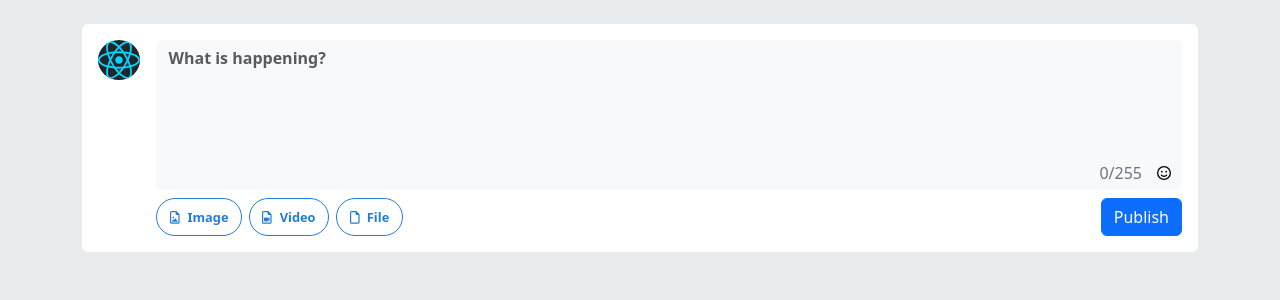
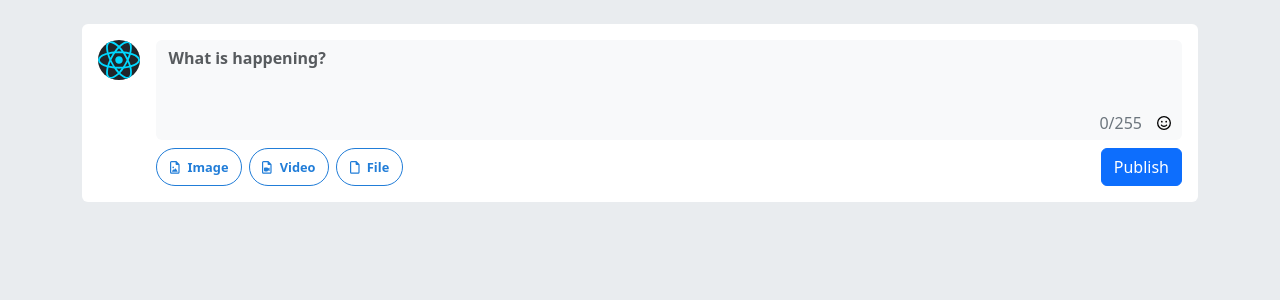
Before and after one commit to charlyx78/ProgramacionWeb2, a React (Vite) app: page / in a window 1280 px wide. Shown: the top 300 px of the page. Built offline with nearby package versions, Linux system fonts and the light colour scheme.

Commit message:
Publish post: Upload images preview

```diff
--- a/src/components/PublishPost.jsx
+++ b/src/components/PublishPost.jsx
@@ -25,7 +25,7 @@ export function Post() {
             <div
                 className="card border-0 publish-post-container"
             >
-                <div className="card-body">
+                <div className="card-body d-flex flex-column">
                     <div
                         className="d-flex align-items-start gap-3"
                     >
@@ -34,6 +34,7 @@ export function Post() {
                             className='bg-dark rounded-circle profile-picture-thumbnail'
                             alt="Profile picture"
                         />
+                        <div className='d-flex flex-column w-100'>
                             <form action="" className='w-100 d-flex flex-column gap-2'>
                                 <div className='textarea'>
                                     <textarea
@@ -42,7 +43,7 @@ export function Post() {
                                         placeholder='What is happening?'
                                         onChange={(e) => {
                                             setInputString(e.target.value);
-                                        SetTextareaAutoHeight(e, '150px');
+                                            SetTextareaAutoHeight(e, '100px');
                                         }}
                                         value={inputString}
                                         required
@@ -118,12 +119,11 @@ export function Post() {
                                     <button type='button' className="btn btn-primary">Publish</button>
                                 </div>
                             </form>
-                    </div>
 
+                            <div className="preview-files-container">
                             {
                                 fileImages.length > 0 &&
-                        <div className="preview-files-container">
-                            <div className='img-publish-post-container'>
+                                    <div className='img-publish-post-container mt-4'>
                                         <img
                                             src={getPreviewImage(fileImages[0])}
                                             alt="Image Post"
@@ -140,8 +140,12 @@ export function Post() {
                                             />
                                         </button>
                                     </div>
+                            }
                             </div>
-                    }
+
+                        </div>
+
+                    </div>
                 </div>
 
                 {showEmojiPicker &&
--- a/src/logic/SetTextareaAutoHeight.js
+++ b/src/logic/SetTextareaAutoHeight.js
@@ -1,5 +1,3 @@
-
-
 export function SetTextareaAutoHeight(element, defaultHeight) {
     if(element) {
         const target = element.target ? element.target : element;
--- a/src/styles/index.css
+++ b/src/styles/index.css
@@ -6,7 +6,7 @@
 }
 textarea {
     resize: none;
-    min-height: 150px !important;
+    min-height: 100px !important;
     max-height: 400px;
     font-weight: 600 !important;
     padding-bottom: 2em;
@@ -77,9 +77,8 @@ textarea {
 }
 
 .preview-files-container {
-    padding: 2em 0;
     display: flex;
-    justify-content: center;
+    justify-content: start;
 }
 
 .img-publish-post-container {
@@ -93,5 +92,5 @@ textarea {
 }
 .img-publish-post {
     border: 1px solid var(--color-gris);
-    max-width: 200px;
+    max-width: 400px;
 }
```
Lines whose indentation alone changed are shown as unchanged.
